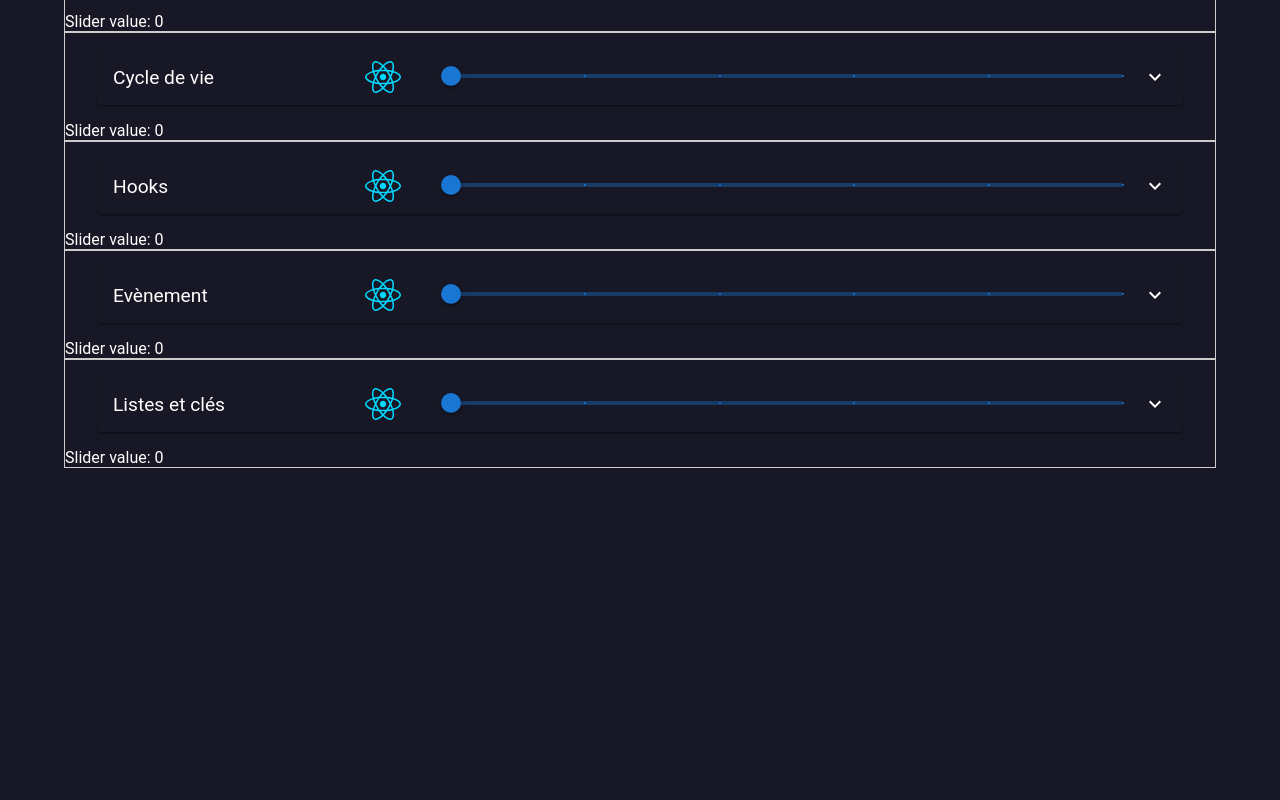
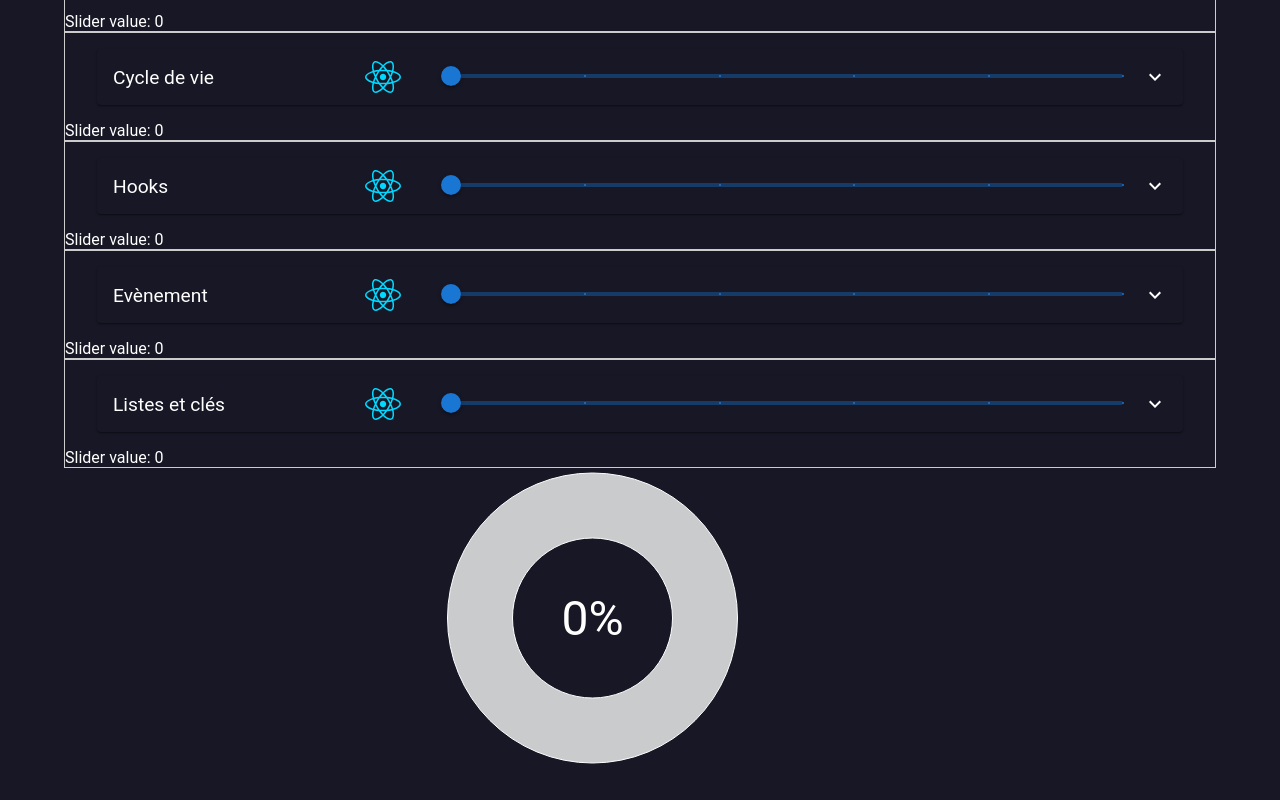
Before and after one commit to MaximeBritto/TechMeter, a React (Vite) app: page / in a window 1280 px wide. Shown: the part 508-1308 px from the top of the page. Before the commit the page ends 1008 px from the top, so only its background shows below. Built offline with nearby package versions, Linux system fonts and the light colour scheme.

Commit message:
PieChart fonctionnelle

```diff
--- a/package.json
+++ b/package.json
@@ -16,6 +16,7 @@
     "@emotion/styled": "^11.11.0",
     "@mui/icons-material": "^5.15.0",
     "@mui/material": "^5.15.0",
+    "@mui/x-charts": "^6.18.3",
     "@supabase/supabase-js": "^2.39.1",
     "dotenv": "^16.3.1",
     "react": "^18.2.0",
--- a/src/composant/SliderContainer.jsx
+++ b/src/composant/SliderContainer.jsx
@@ -1,4 +1,4 @@
-import React from 'react';
+import React, { useContext } from 'react';
 import { Box, Slider, Stack } from "@mui/material";
 import reactLogo from "../assets/react.svg";
 import Accordion from "@mui/material/Accordion";
@@ -6,9 +6,13 @@ import AccordionSummary from "@mui/material/AccordionSummary";
 import AccordionDetails from "@mui/material/AccordionDetails";
 import Typography from "@mui/material/Typography";
 import ExpandMoreIcon from "@mui/icons-material/ExpandMore";
+import SliderContext from './SliderContext';
+
 
 function SliderContainer({ name, desc }) {
   const [value, setValue] = React.useState(0);
+  const { values, setValues } = useContext(SliderContext);
+
 
   function valuetext(value) {
     return `${value}°C`;
@@ -16,6 +20,7 @@ function SliderContainer({ name, desc }) {
 
   const handleChange = (event, newValue) => {
     setValue(newValue);
+    setValues({ ...values, [name]: newValue });
   };
 
   return (
--- /dev/null
+++ b/src/composant/SliderContext.js
@@ -0,0 +1,5 @@
+import React from 'react';
+
+const SliderContext = React.createContext();
+
+export default SliderContext;
--- /dev/null
+++ b/src/composant/TechSummary.jsx
@@ -0,0 +1,60 @@
+import React from "react";
+import SliderContext from "./SliderContext";
+import { PieChart } from "@mui/x-charts/PieChart";
+import { useDrawingArea } from "@mui/x-charts/hooks";
+import { styled } from "@mui/material/styles";
+
+const sliderNames = [
+  "Composant",
+  "JSX",
+  "Props",
+  "Cycle de vie",
+  "Hooks",
+  "Evènement",
+  "Listes et clés",
+];
+
+const size = {
+  height: 300,
+};
+
+const StyledText = styled("text")(({ theme }) => ({
+  fill: "white",
+  textAnchor: "middle",
+  dominantBaseline: "central",
+  fontSize: "3rem",
+}));
+
+function PieCenterLabel({ children }) {
+  const { width, height, left, top } = useDrawingArea();
+  return (
+    <StyledText x={left + width / 2} y={top + height / 2}>
+      {children}
+    </StyledText>
+  );
+}
+
+function TechSummary() {
+  const { values } = React.useContext(SliderContext);
+  const average = Math.round(
+    (20 * Object.values(values).reduce((a, b) => a + b, 0)) / sliderNames.length
+  );
+  const data = [
+    { value: average, color: '#61DAFB' },
+    { value: 100 - average, color: '#C9CBCC' }
+  ];
+
+  return (
+    <div>
+      <PieChart
+        series={[{ data, innerRadius: 80 }]}
+        {...size}
+        slotProps={{ legend: { hidden: true } }}
+      >
+        <PieCenterLabel>{average}%</PieCenterLabel>
+      </PieChart>
+    </div>
+  );
+}
+
+export default TechSummary;
--- a/src/main.jsx
+++ b/src/main.jsx
@@ -1,14 +1,20 @@
-import React from "react";
+import React, { useState } from "react";
 import ReactDOM from "react-dom/client";
 import SliderContainer from "./composant/SliderContainer.jsx";
 import Bareme from "./composant/Bareme.jsx";
+import TechSummary from "./composant/TechSummary.jsx";
 import "./index.css";
 import techmeterLogo from "./assets/techmeter-logo.svg";
 import SignUp from "./composant/server/signUp.jsx";
 import LoginPage from "./composant/server/login.jsx";
+import SliderContext from './composant/SliderContext';
 
-ReactDOM.createRoot(document.getElementById("root")).render(
-  <div style={{ margin: "0 auto", maxWidth: "100rem", padding: "2rem 5%"}}>
+const App = () => {
+  const [values, setValues] = useState({});
+
+  return (
+    <SliderContext.Provider value={{ values, setValues }}>
+      <div style={{margin: "0 auto", maxWidth: "100rem", padding: "2rem 5%"}}>
         <img src={techmeterLogo} alt="Techmeter logo" style={{width: "15rem", marginBottom: "2rem"}}/>
         <React.StrictMode>
           <Bareme/>
@@ -20,6 +26,11 @@ Ils peuvent être de deux types : fonctionnels (stateless) ou de classe (statefu
           <SliderContainer name="Hooks" />
           <SliderContainer name="Evènement" />
           <SliderContainer name="Listes et clés" />
+          <TechSummary />
         </React.StrictMode>
       </div>
+    </SliderContext.Provider>
   );
+};
+
+ReactDOM.createRoot(document.getElementById("root")).render(<App />);
```
Also changed, not shown: 1 other file (tests, documents, lock files or other folders). Lines whose indentation alone changed are shown as unchanged.
